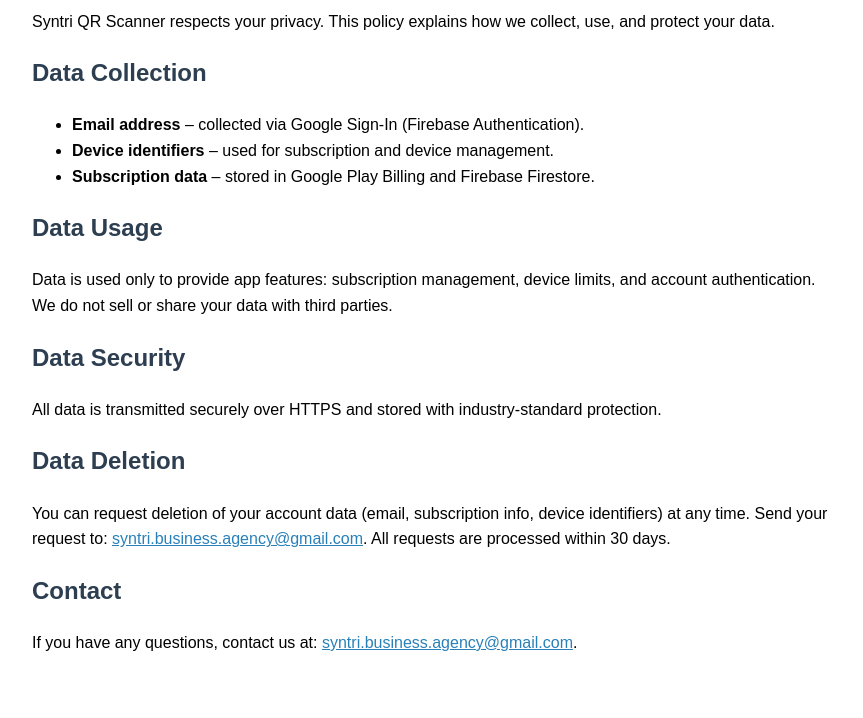
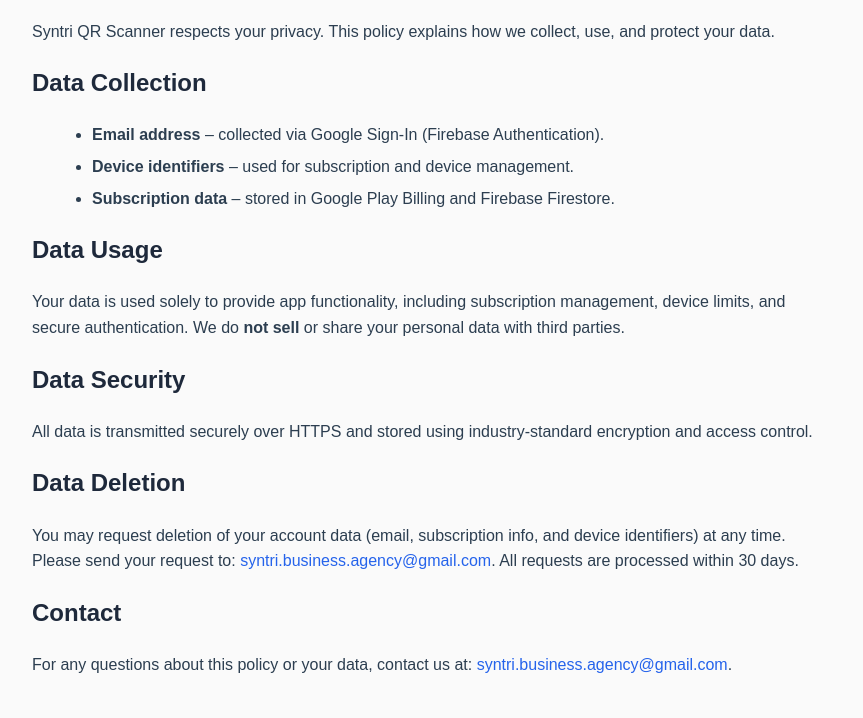
Before and after one commit to SyntriAgency/syntri-privacy, a plain HTML site: page index.html in a window 1280 px wide. Shown: the part 104-822 px from the top of the page, without its empty margins (208-1071 px from the left). Before the commit the page ends 800 px from the top, so only its background shows below. Drawn offline with Linux system fonts and the light colour scheme.

Commit message:
Update index.html

```diff
--- a/index.html
+++ b/index.html
@@ -2,12 +2,41 @@
 <html lang="en">
 <head>
   <meta charset="UTF-8">
-  <title>Syntri QR Scanner - Privacy Policy</title>
+  <title>Privacy Policy – Syntri QR Scanner</title>
   <meta name="viewport" content="width=device-width, initial-scale=1.0">
   <style>
-    body { font-family: Arial, sans-serif; max-width: 800px; margin: 40px auto; line-height: 1.6; padding: 0 15px; }
-    h1, h2 { color: #2c3e50; }
-    a { color: #2980b9; }
+    body {
+      font-family: Arial, sans-serif;
+      max-width: 800px;
+      margin: 40px auto;
+      line-height: 1.6;
+      padding: 0 15px;
+      color: #2c3e50;
+      background-color: #fafafa;
+    }
+    h1, h2 {
+      color: #1e293b;
+    }
+    h1 {
+      border-bottom: 2px solid #e2e8f0;
+      padding-bottom: 8px;
+    }
+    a {
+      color: #2563eb;
+      text-decoration: none;
+    }
+    a:hover {
+      text-decoration: underline;
+    }
+    ul {
+      margin-left: 20px;
+    }
+    li {
+      margin-bottom: 6px;
+    }
+    @media (max-width: 600px) {
+      body { margin: 20px auto; font-size: 15px; }
+    }
   </style>
 </head>
 <body>
@@ -22,18 +51,19 @@
   </ul>
 
   <h2>Data Usage</h2>
-  <p>Data is used only to provide app features: subscription management, device limits, and account authentication.
-  We do not sell or share your data with third parties.</p>
+  <p>Your data is used solely to provide app functionality, including subscription management, device limits, and secure authentication.
+  We do <strong>not sell</strong> or share your personal data with third parties.</p>
 
   <h2>Data Security</h2>
-  <p>All data is transmitted securely over HTTPS and stored with industry-standard protection.</p>
+  <p>All data is transmitted securely over HTTPS and stored using industry-standard encryption and access control.</p>
 
   <h2 id="data-deletion">Data Deletion</h2>
-  <p>You can request deletion of your account data (email, subscription info, device identifiers) at any time.
-  Send your request to: <a href="mailto:syntri.business.agency@gmail.com">syntri.business.agency@gmail.com</a>.
+  <p>You may request deletion of your account data (email, subscription info, and device identifiers) at any time.
+  Please send your request to: <a href="mailto:syntri.business.agency@gmail.com">syntri.business.agency@gmail.com</a>.
   All requests are processed within 30 days.</p>
 
   <h2>Contact</h2>
-  <p>If you have any questions, contact us at: <a href="mailto:syntri.business.agency@gmail.com">syntri.business.agency@gmail.com</a>.</p>
+  <p>For any questions about this policy or your data, contact us at:
+  <a href="mailto:syntri.business.agency@gmail.com">syntri.business.agency@gmail.com</a>.</p>
 </body>
 </html>
```
